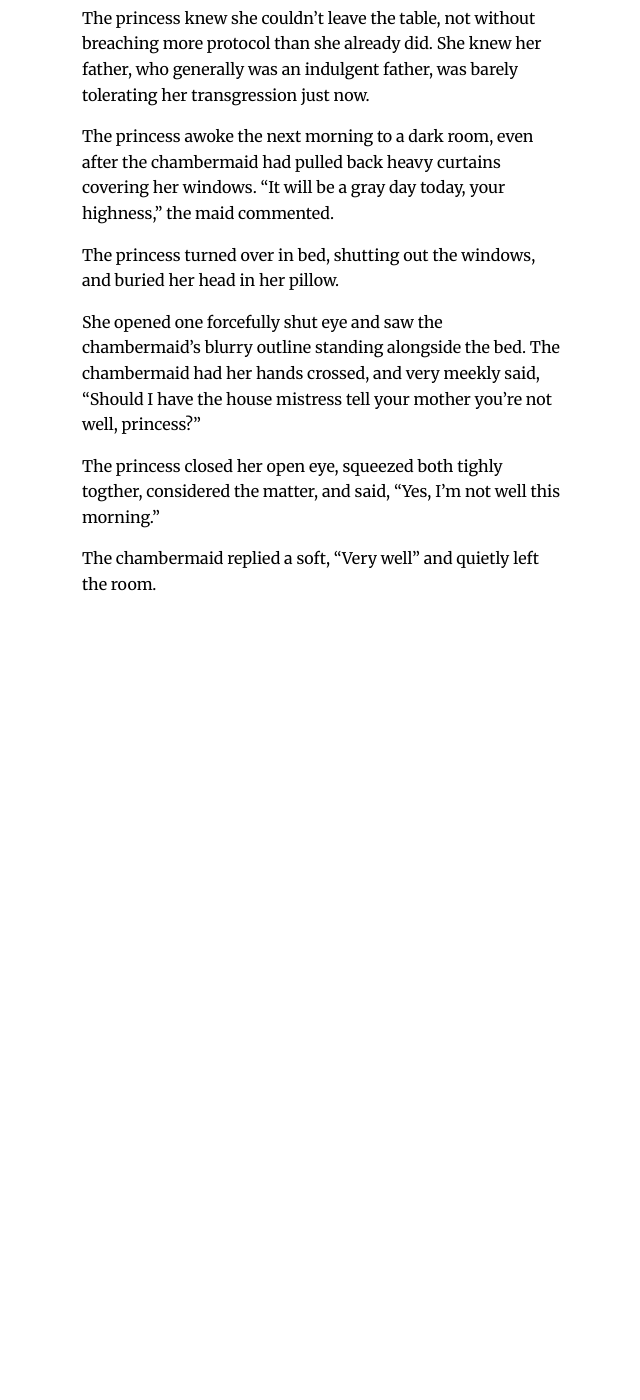
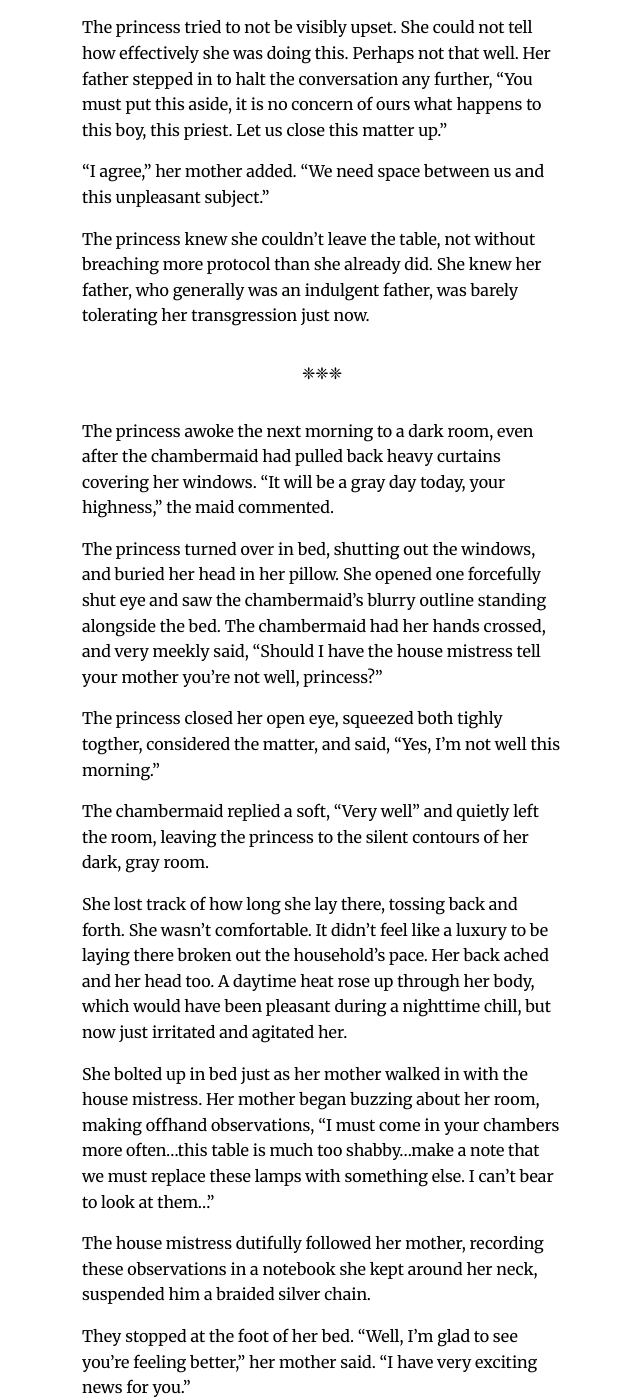
Before and after one commit to brodieaustin/avalon-novel, a Jekyll site: the page built from index.markdown, in a window 1280 px wide and 1400 px high, scrolled down 27158 px. Shown: the whole window, without its empty margins (318-958 px from the left). Built offline with Jekyll 4.4.1, drawn with Linux system fonts in a browser that asks for light colours; our own code applies the rules of GitHub Pages for plain Markdown files; before the commit the page ends 27788 px from its top, so only the background shows below that; some of the changed text lies outside the part shown.

Commit message:
progress for 11/06/2021. 8540 words.

```diff
--- a/index.markdown
+++ b/index.markdown
@@ -376,8 +376,6 @@
 
 ***
 
-<span id="update"></span>
-
 The picnic was over and her mother announced it was time to return to the house. Returning meant starting the early evening rituals that took place before dinner. The princess knew that she had nothing to look forward to but another round of washing and dressing, being handled by her maid, a long dinner with any guests or courtiers were still lingering about the house. Then even an even longer time spent in the parlor with her mother and the other ladies.
 
 She detested playing cards, and could only read for a brief time before the parlor's heat and the dull atmosphere put her to sleep. Then her mother would inevitably scold her for dozing off like a common laborer on the side of the road. "It is, and certainly will be, your duty to inject life and vitality into whatever situation you find yourself in. As the betters of so many, so many will look to you. You are a..."
@@ -506,6 +504,8 @@
 
 She caught his eyes just before they were too far out of sight. He looked as miserable as she felt right now.
 
+<span id="update"></span>
+
 # Chapter 2: The Space Between #
 
 Dinner that night proved to be even more agonizing than usual. The princess made her appearance as she was obligated to do, at the time she was obligated to appear.
@@ -564,26 +564,44 @@
 
 "Happen?" her father replied, tilting his head in confusion. "Why I suppose after the have finished their tasks that he will be punished."
 
-"Punished? But why?" she cried out. "Did he really do anything that wrong? He's just a child, after all."
+The magistrate added, "The priests are known for their creative punishments."
 
-"No, he is a priest," the magistrate replied. "His life is bound up with a different set of rules than ours."
+"But why? Why punish him at all?" she cried out. "Did he really do anything that wrong? He's just a child."
 
-"Dear, you must put this aside, it is no concern of our what happens to this boy, this priest. Let us close this matter up."
+"But, he is a priest," the magistrate replied. "His life is bound up with a different set of rules than ours. Those rules were broken. That is the logic that law follows...theirs and ours." The judge nodded his approval, affirming that the law did, in fact, work this way.
+
+The princess tried to not be visibly upset. She could not tell how effectively she was doing this. Perhaps not that well. Her father stepped in to halt the conversation any further, "You must put this aside, it is no concern of ours what happens to this boy, this priest. Let us close this matter up."
 
 "I agree," her mother added. "We need space between us and this unpleasant subject."
 
 The princess knew she couldn't leave the table, not without breaching more protocol than she already did. She knew her father, who generally was an indulgent father, was barely tolerating her transgression just now.
 
-
-
-
+***
 
 The princess awoke the next morning to a dark room, even after the chambermaid had pulled back heavy curtains covering her windows. "It will be a gray day today, your highness," the maid commented.
 
-The princess turned over in bed, shutting out the windows, and buried her head in her pillow.
-
-She opened one forcefully shut eye and saw the chambermaid's blurry outline standing alongside the bed. The chambermaid had her hands crossed, and very meekly said, "Should I have the house mistress tell your mother you're not well, princess?"
+The princess turned over in bed, shutting out the windows, and buried her head in her pillow. She opened one forcefully shut eye and saw the chambermaid's blurry outline standing alongside the bed. The chambermaid had her hands crossed, and very meekly said, "Should I have the house mistress tell your mother you're not well, princess?"
 
 The princess closed her open eye, squeezed both tighly togther, considered the matter, and said, "Yes, I'm not well this morning."
 
-The chambermaid replied a soft, "Very well" and quietly left the room.
+The chambermaid replied a soft, "Very well" and quietly left the room, leaving the princess to the silent contours of her dark, gray room.
+
+She lost track of how long she lay there, tossing back and forth. She wasn't comfortable. It didn't feel like a luxury to be laying there broken out the household's pace. Her back ached and her head too. A daytime heat rose up through her body, which would have been pleasant during a nighttime chill, but now just irritated and agitated her.
+
+She bolted up in bed just as her mother walked in with the house mistress. Her mother began buzzing about her room, making offhand observations, "I must come in your chambers more often...this table is much too shabby...make a note that we must replace these lamps with something else. I can't bear to look at them..."
+
+The house mistress dutifully followed her mother, recording these observations in a notebook she kept around her neck, suspended him a braided silver chain.
+
+They stopped at the foot of her bed. "Well, I'm glad to see you're feeling better," her mother said. "I have very exciting news for you."
+
+The princess rubbed her hands through the thick dark tangle of her hair. "What's the news?" She was already convinced that it wouldn't be exciting enough to rouse her out of her agitated state.
+
+"The priests are completing their rituals and by all accounts they have been very successful." As she said this, the princess wondered what this meant, and if her mother knew what this meant. "So, your father, at my request, has approved hosting a ball, here, tomorrow night. We are already making plans. Invitations are being sent by couriers as we speak. Isn't this simply wonderful news? It's been far too long since we've hosted a ball."
+
+The princess had vague memories of previous balls where she had been trundled around like a small object of great value, passed through the hands of visitors from different corners of the kingdom. Remarked upon, marveled at when she performed some cute trick that children inevitably learn to dazzle the adults in the room.
+
+"And for you, darling, it's been much too long. I realize only now how cruel it has been to keep you out of society. Your father and I have been much too wrapped up in the kingdom's business. But that all changes, starting today." Her mother paused, "And listen, listen here. I promise you that will have more of my attention during this very important transition in your life. Not just your life. All of our lives. We need to properly introduce you to society and lay the groundwork for what comes next."
+
+"What comes next?" the princess asked.
+
+"Adulthood, marriage. Titles. Everything. Just as I experienced. You will experience, only on a much grander scale. I will be sure of that."
```
Also changed, not shown: other parts of index.markdown (+1 -1 lines).
